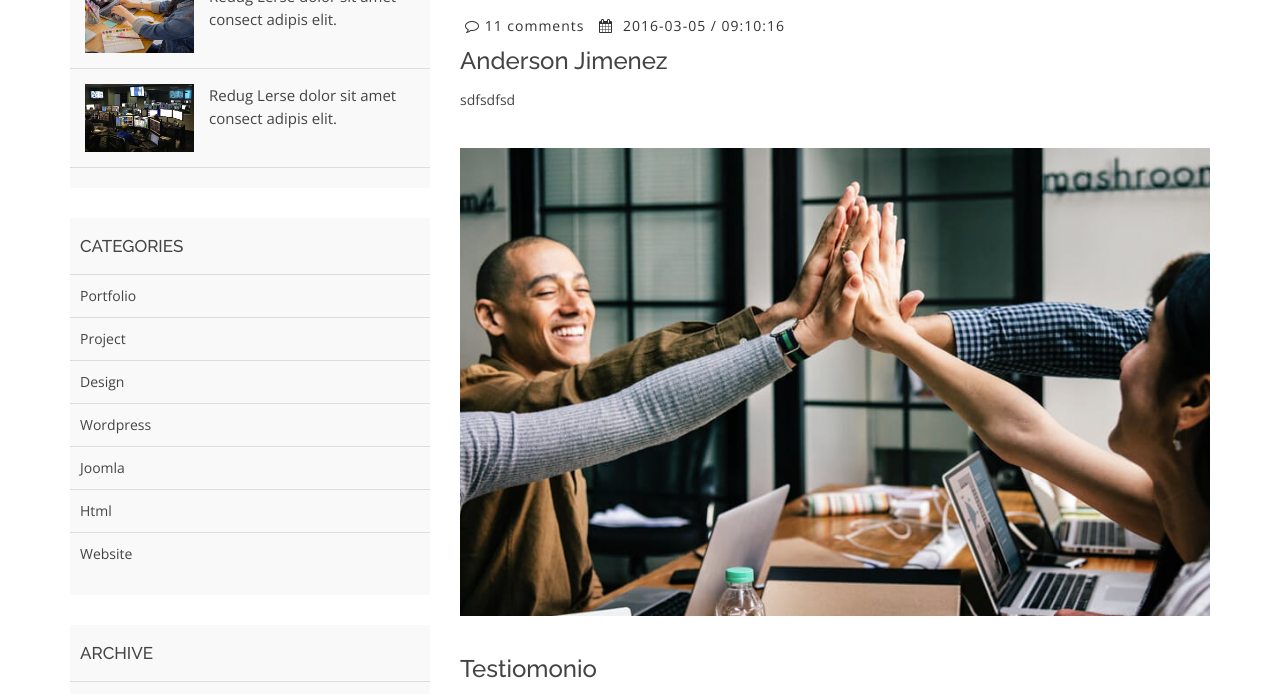
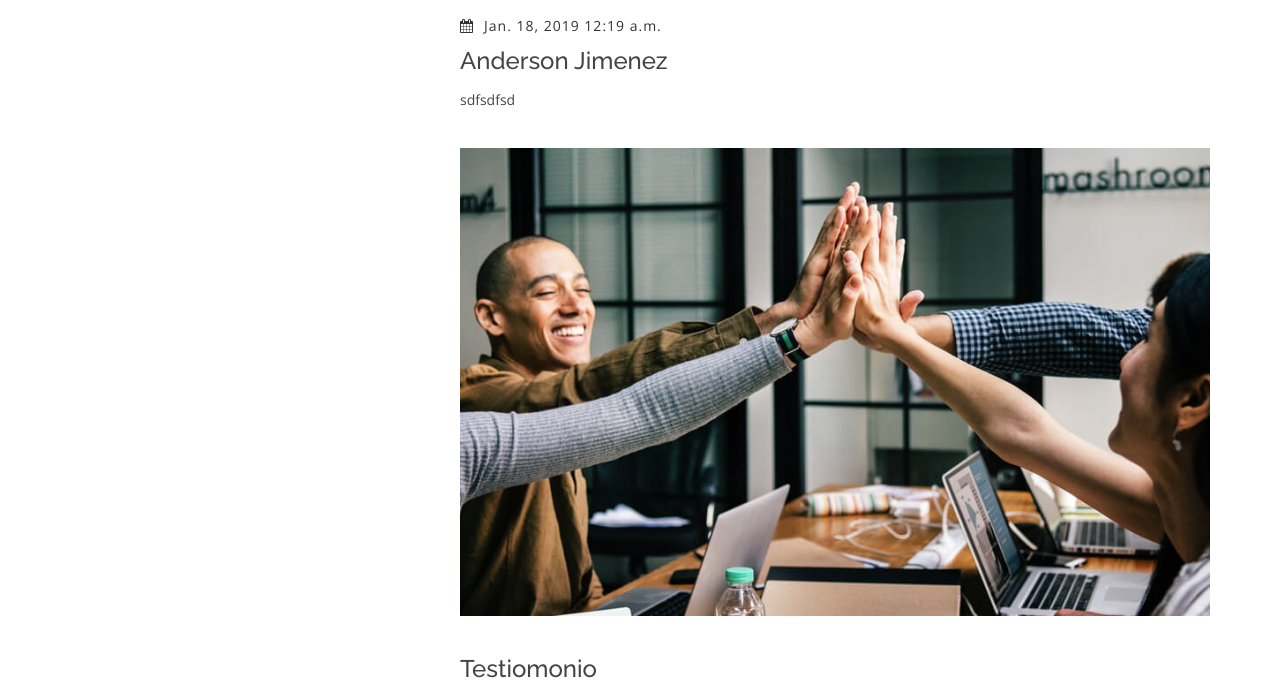
Before and after one commit to anderson-0812/sitioWebSudamericano, a Django app: page /testimonios_all/ in a window 1280 px wide. Shown: the part 1047-1741 px from the top of the page. Run offline with Django 3.2, Linux system fonts and the light colour scheme; data comes from the database, SQL or seed files in the repository; both versions use the stored data as it was after the commit; some libraries are stand-ins or nearby versions.

Commit message:
Se agrego fecha y hora a la tabla testimonios para proceder a ordenar

```diff
--- a/ExAlumnos/admin.py
+++ b/ExAlumnos/admin.py
@@ -7,6 +7,7 @@ from .models import *
 class TestimoniosInline(admin.StackedInline):
 		model  = Testimonios
 		extra = 1
+
 # Perzonalizacion exalumnos
 class ExalumnosAdmin(admin.ModelAdmin):
 	inlines =[TestimoniosInline]
--- a/ExAlumnos/models.py
+++ b/ExAlumnos/models.py
@@ -35,6 +35,9 @@ class Testimonios(models.Model):
 	id_exalumno = models.ForeignKey(Exalumnos,on_delete = models.CASCADE)
 	testimonio = models.TextField();
 	video = models.CharField(max_length=255,blank =False)
+	fecha_hora = models.DateTimeField(auto_now_add=True)
+	#hora_inicio = models.TimeField()
+
 
 	class Meta:
 		verbose_name = "Testimonio"
--- /dev/null
+++ b/ExAlumnos/templatetags/my_templatetag.py
@@ -0,0 +1,7 @@
+from django import template
+
+register = template.Library()
+
+@register.filter
+def embebido_uris(value):
+    return value.replace('https://www.youtube.com/watch?v=','https://www.youtube.com/embed/')
--- a/templates/Testimonios/testimonios_all.html
+++ b/templates/Testimonios/testimonios_all.html
@@ -26,143 +26,16 @@
             </div>
             <div class="single-blog-page">
               <!-- recent start -->
-              <div class="left-blog">
-                <h4>recent post</h4>
-                <div class="recent-post">
-                  <!-- start single post -->
-                  <div class="recent-single-post">
-                    <div class="post-img">
-                      <a href="#">
-												   <img src="img/blog/1.jpg" alt="">
-												</a>
-                    </div>
-                    <div class="pst-content">
-                      <p><a href="#"> Redug Lerse dolor sit amet consect adipis elit.</a></p>
-                    </div>
-                  </div>
-                  <!-- End single post -->
-                  <!-- start single post -->
-                  <div class="recent-single-post">
-                    <div class="post-img">
-                      <a href="#">
-												   <img src="img/blog/2.jpg" alt="">
-												</a>
-                    </div>
-                    <div class="pst-content">
-                      <p><a href="#"> Redug Lerse dolor sit amet consect adipis elit.</a></p>
-                    </div>
-                  </div>
-                  <!-- End single post -->
-                  <!-- start single post -->
-                  <div class="recent-single-post">
-                    <div class="post-img">
-                      <a href="#">
-												   <img src="img/blog/3.jpg" alt="">
-												</a>
-                    </div>
-                    <div class="pst-content">
-                      <p><a href="#"> Redug Lerse dolor sit amet consect adipis elit.</a></p>
-                    </div>
-                  </div>
-                  <!-- End single post -->
-                  <!-- start single post -->
-                  <div class="recent-single-post">
-                    <div class="post-img">
-                      <a href="#">
-												   <img src="img/blog/4.jpg" alt="">
-												</a>
-                    </div>
-                    <div class="pst-content">
-                      <p><a href="#"> Redug Lerse dolor sit amet consect adipis elit.</a></p>
-                    </div>
-                  </div>
-                  <!-- End single post -->
-                </div>
-              </div>
               <!-- recent end -->
             </div>
             <div class="single-blog-page">
-              <div class="left-blog">
-                <h4>categories</h4>
-                <ul>
-                  <li>
-                    <a href="#">Portfolio</a>
-                  </li>
-                  <li>
-                    <a href="#">Project</a>
-                  </li>
-                  <li>
-                    <a href="#">Design</a>
-                  </li>
-                  <li>
-                    <a href="#">wordpress</a>
-                  </li>
-                  <li>
-                    <a href="#">Joomla</a>
-                  </li>
-                  <li>
-                    <a href="#">Html</a>
-                  </li>
-                  <li>
-                    <a href="#">Website</a>
-                  </li>
-                </ul>
-              </div>
+
             </div>
             <div class="single-blog-page">
-              <div class="left-blog">
-                <h4>archive</h4>
-                <ul>
-                  <li>
-                    <a href="#">07 July 2016</a>
-                  </li>
-                  <li>
-                    <a href="#">29 June 2016</a>
-                  </li>
-                  <li>
-                    <a href="#">13 May 2016</a>
-                  </li>
-                  <li>
-                    <a href="#">20 March 2016</a>
-                  </li>
-                  <li>
-                    <a href="#">09 Fabruary 2016</a>
-                  </li>
-                </ul>
-              </div>
+
             </div>
             <div class="single-blog-page">
-              <div class="left-tags blog-tags">
-                <div class="popular-tag left-side-tags left-blog">
-                  <h4>popular tags</h4>
-                  <ul>
-                    <li>
-                      <a href="#">Portfolio</a>
-                    </li>
-                    <li>
-                      <a href="#">Project</a>
-                    </li>
-                    <li>
-                      <a href="#">Design</a>
-                    </li>
-                    <li>
-                      <a href="#">Website</a>
-                    </li>
-                    <li>
-                      <a href="#">Joomla</a>
-                    </li>
-                    <li>
-                      <a href="#">Html</a>
-                    </li>
-                    <li>
-                      <a href="#">wordpress</a>
-                    </li>
-                    <li>
-                      <a href="#">Masonry</a>
-                    </li>
-                  </ul>
-                </div>
-              </div>
+
             </div>
           </div>
         </div>
@@ -178,18 +51,15 @@
               		  <div class="single-blog-img">
               		  <H4 >Testiomonio</H4>
               		    <a href="blog-details.html">
-                  			<iframe onload="var uri = this.getAttribute('src');uri = uri.split('https://www.youtube.com/watch?v=');if(uri.length >0){ uriFinal = 'https://www.youtube.com/embed/'+uri;}; this.setAttribute('src',uriFinal);setAttribute('onload','');"  width="560" height="315"
-                  				src="{{ testi.video }}" poster="presentacion.jpg" controls>
+              		    {% load my_templatetag %}
+                  			<iframe src="{{ testi.video|embebido_uris }}" width="560" height="315" frameborder="0" allow="accelerometer; autoplay; encrypted-media; gyroscope; picture-in-picture" allowfullscreen>
                   			</iframe>
+
 						</a>
               		  </div>
                		 <div class="blog-meta">
-              		    <span class="comments-type">
-											<i class="fa fa-comment-o"></i>
-											<a href="#">11 comments</a>
-										</span>
               		    <span class="date-type">
-											<i class="fa fa-calendar"></i>2016-03-05 / 09:10:16
+											<i class="fa fa-calendar"></i>{{ testi.fecha_hora.date }} {{ testi.fecha_hora.time }}
 										</span>
                		 </div>
               		  <div class="blog-text">
```
Also changed, not shown: ExAlumnos/migrations/0001_initial.py, ExAlumnos/migrations/0002_auto_20190117_1926.py (added), ExAlumnos/templatetags/__init__.py (added), db.sqlite3.
